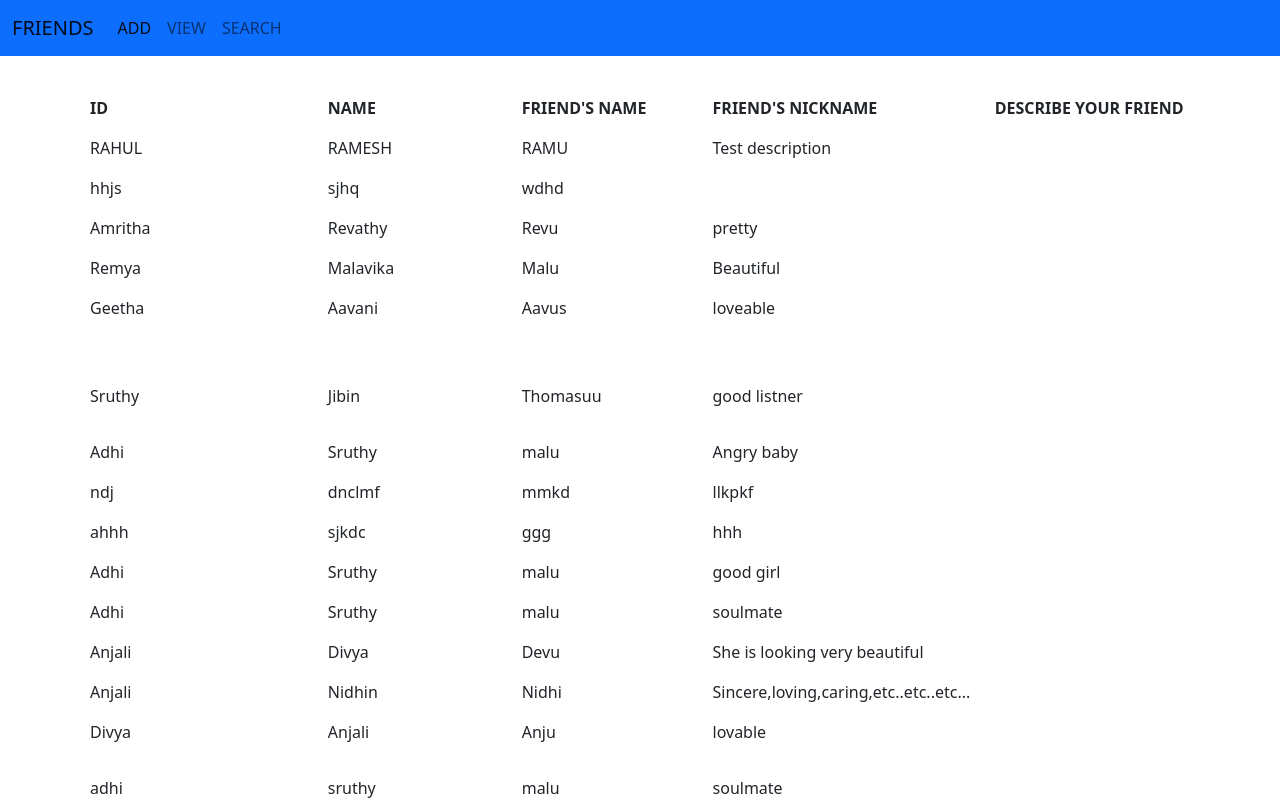
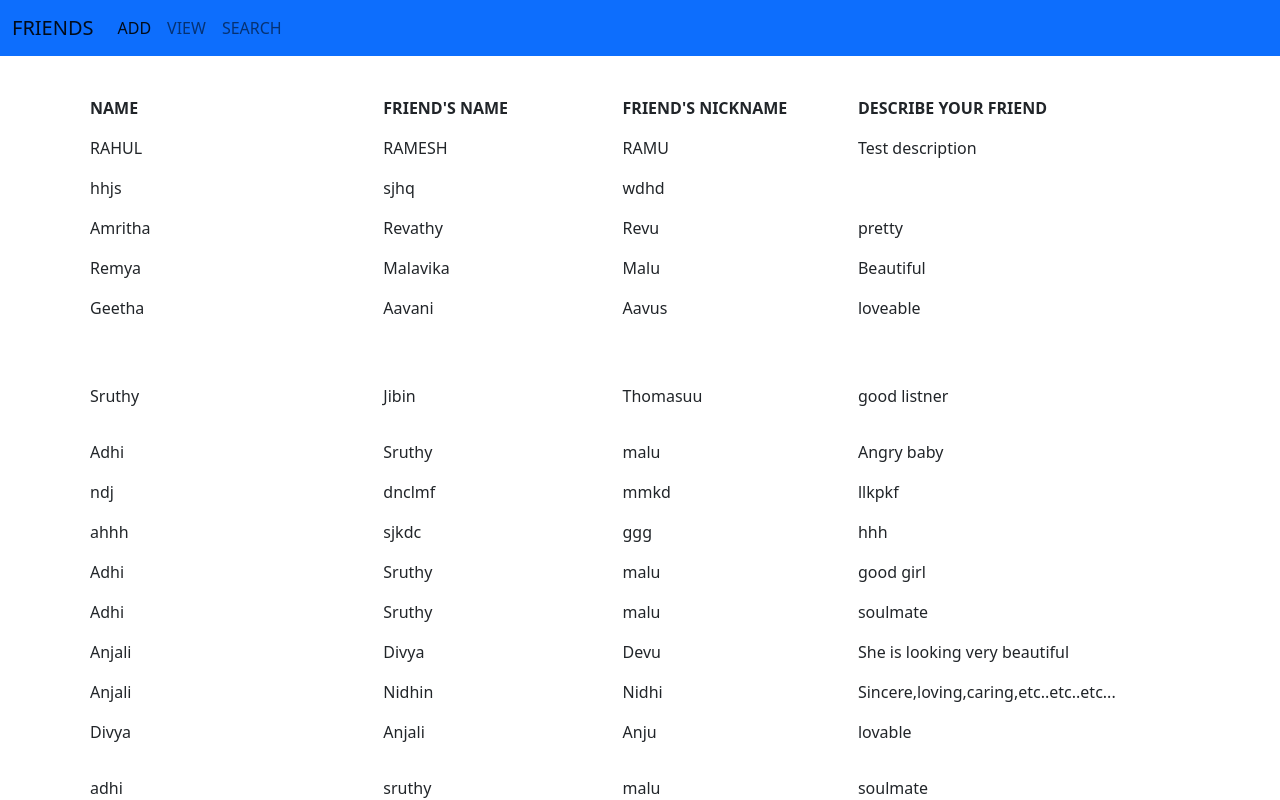
Before and after one commit to sruthy-nr/Friend-Angular-App, an Angular app: page /view in a window 1280 px wide. Shown: the top 800 px of the page. Built offline with nearby package versions, Linux system fonts and the light colour scheme.

Commit message:
development

```diff
--- a/src/app/view-friend/view-friend.component.html
+++ b/src/app/view-friend/view-friend.component.html
@@ -7,7 +7,7 @@
                     <table class="table table-borderless">
                         <thead>
                             <tr>
-                                <th scope="col">ID</th>
+                                <!-- <th scope="col">ID</th> -->
                                 <th scope="col">NAME</th>
                                 <th scope="col">FRIEND'S NAME</th>
                                 <th scope="col">FRIEND'S NICKNAME</th>
```
